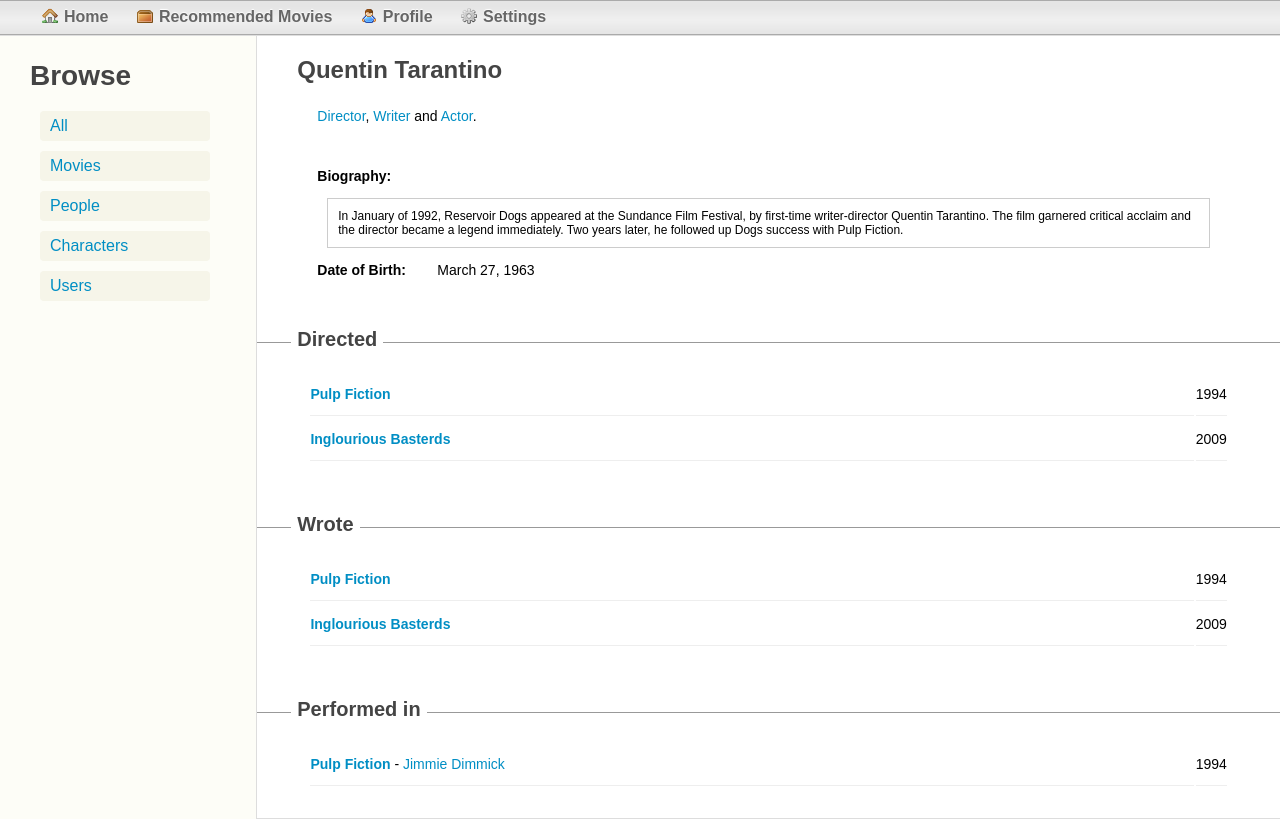
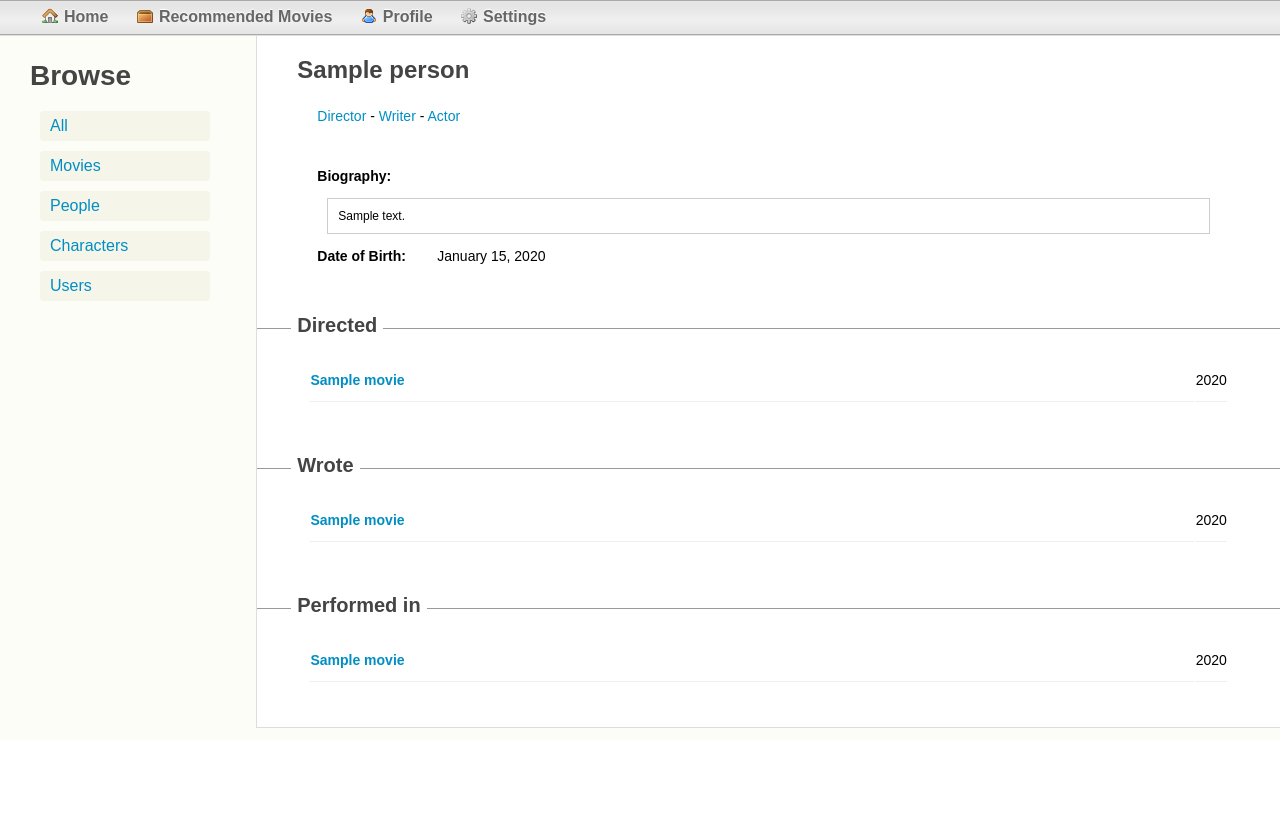
Before and after one commit to pgaspar/Social-Movie-Database, a Django app: template SMDB/smdb/templates/person.html in a window 1280 px wide. Shown: the part 60-879 px from the top of the page. After the commit the page ends 788 px from the top, so only its background shows below. Run offline with Django 3.2, Linux system fonts and the light colour scheme; the template is opened without the code that fills it: most values are stand-ins (such as "Sample title", 1, 10 or a date in 2020).

Commit message:
Person and Character pages are now dynamic.

```diff
--- a/SMDB/smdb/templates/person.html
+++ b/SMDB/smdb/templates/person.html
@@ -1,59 +1,58 @@
 {% extends "base.html" %}
 
+{% load utils %}
+
 {% block content %}
-	<h2>Quentin Tarantino</h2>
+	<h2>{{ person.name }}</h2>
 
 	<div class="description">
-		<p><a href="#director-section">Director</a>, <a href="#writer-section">Writer</a> and <a href="#actor-section">Actor</a>.</p>
+		<p>{{ person|getOccupations|safe }}</p>
 		<br />
 		<p>
 			<b class="label">Biography:</b><br />
-			<div class="text-box">In January of 1992, Reservoir Dogs appeared at the Sundance Film Festival, by first-time writer-director Quentin Tarantino. The film garnered critical acclaim and the director became a legend immediately. Two years later, he followed up Dogs success with Pulp Fiction.</div>
+			<div class="text-box">{{ person.biography }}</div>
 		</p>
-		<p><b class="label">Date of Birth:</b> March 27, 1963</p>
+		<p><b class="label">Date of Birth:</b> {{ person.dateOfBirth|date:"F d, Y" }}</p>
 	</div>
 
+	{% if person.directed %}
 	<div class="section" id="director-section">
 		<h3 class="context-header"><span>Directed</span></h3>
 
 		<table class="movie-list">
-			<tr>
-				<td><a href="/movie/">Pulp Fiction</a></td>
-				<td>1994</td>
-			</tr>
 
-			<tr>
-				<td><a href="/movie/">Inglourious Basterds</a></td>
-				<td>2009</td>
-			</tr>
+			{% for movie in person.directed %}
+				{% include 'widgets/movie-list.html' %}
+			{% endfor %}
+
 		</table>
 	</div>
+	{% endif %}
 
+	{% if person.wrote %}
 	<div class="section" id="writer-section">
 		<h3 class="context-header"><span>Wrote</span></h3>
 
 		<table class="movie-list">
-			<tr>
-				<td><a href="/movie/">Pulp Fiction</a></td>
-				<td>1994</td>
-			</tr>
 
-			<tr>
-				<td><a href="/movie/">Inglourious Basterds</a></td>
-				<td>2009</td>
-			</tr>
+			{% for movie in person.wrote %}
+				{% include 'widgets/movie-list.html' %}
+			{% endfor %}
+
 		</table>
 	</div>
+	{% endif %}
 
+	{% if person.performedIn %}
 	<div class="section" id="actor-section">
 		<h3 class="context-header"><span>Performed in</span></h3>
 
 		<table class="movie-list">
-			<tr>
-				<td><a href="/movie/">Pulp Fiction</a> - <a href="/character/" class="not-bold">Jimmie Dimmick</a></td>
-				<td>1994</td>
-			</tr>
+			{% for movie in person.performedIn %}
+				{% include 'widgets/movie-list.html' %}
+			{% endfor %}
 		</table>
 	</div>
+	{% endif %}
 
 {% endblock %}
--- /dev/null
+++ b/SMDB/smdb/templatetags/utils.py
@@ -0,0 +1,17 @@
+from django.template import Library
+
+register = Library()
+
+@register.filter
+def getOccupations(person):
+	director, writer, actor = ['<a href="#director-section">Director</a>',
+							   '<a href="#writer-section">Writer</a>',
+							   '<a href="#actor-section">Actor</a>']
+
+	html = []
+
+	if person.directed: html.append(director)
+	if person.wrote: html.append(writer)
+	if person.performedIn: html.append(actor)
+
+	return " - ".join(html)
--- a/SMDB/urls.py
+++ b/SMDB/urls.py
@@ -35,6 +35,8 @@ urlpatterns = patterns('',
 
 	(r'^movie/(?P<slug>[-\w]+)/$', 'smdb.views.movie_detail'),
 	(r'^user/(?P<username>[\w]+)/$', 'smdb.views.user_detail'),
+	(r'^person/(?P<slug>[-\w]+)/$', 'smdb.views.person_detail'),
+	(r'^character/(?P<slug>[-\w]+)/$', 'smdb.views.character_detail'),
 
 	(r'^test/$', 'smdb.views.test'),
 )
```
Also changed, not shown: RDFlib/rdf-read.py (+10 -6 lines), RDFlib/res_read.xml (+6 -6 lines), SMDB/smdb/semantic_models.py (+13 -4 lines), SMDB/smdb/templates/character.html (+8 -3 lines), SMDB/smdb/views.py (+24 -2 lines), SMDB/smdb/templatetags/__init__.py (added), 1 other file.
